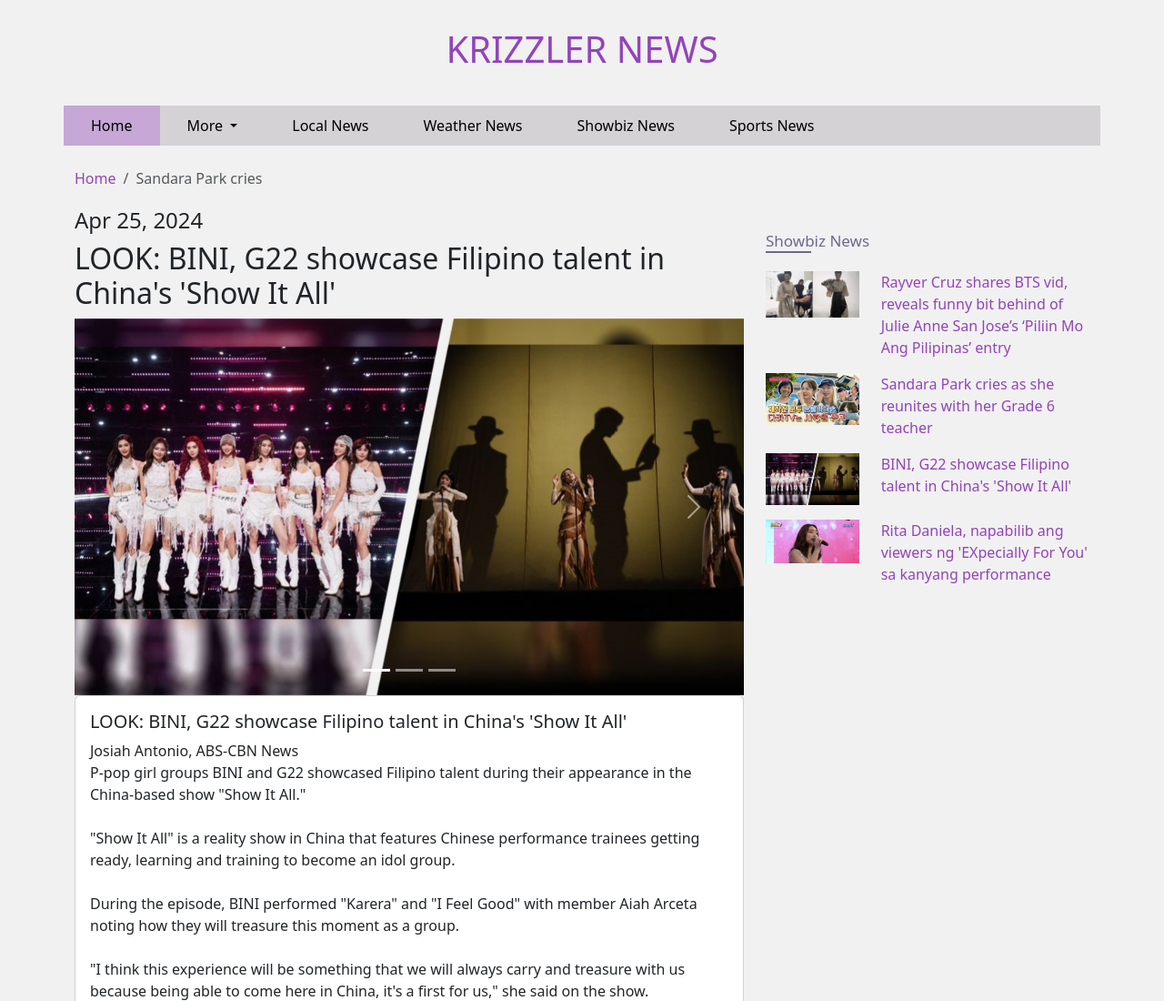
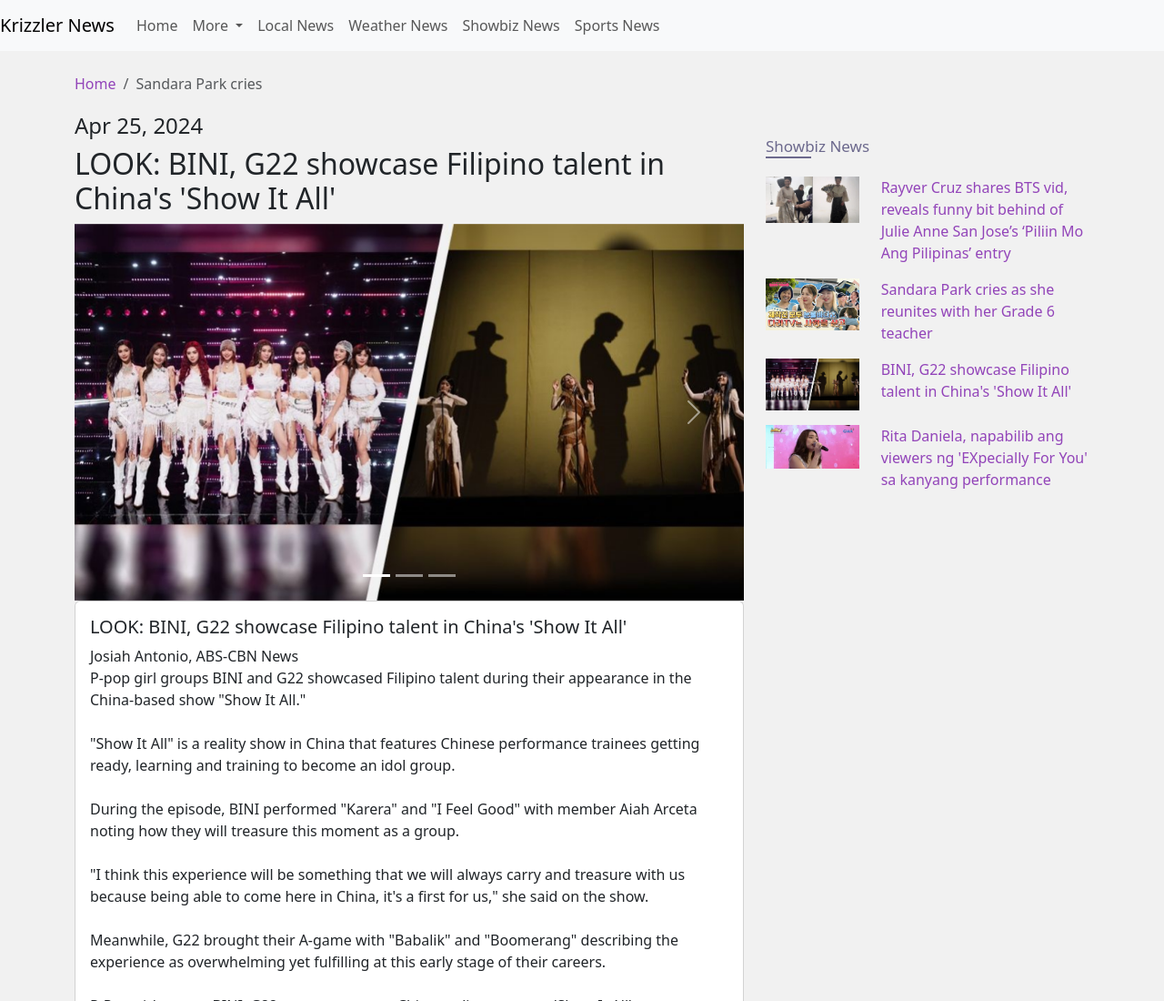
Before and after one commit to seollemi/NEWS, a plain HTML site: page entertainment1.html in a window 1280 px wide. Shown: the top 1100 px of the page at 91% size. Drawn offline with nearby package versions, Linux system fonts and the light colour scheme.

Commit message:
Fixed nav bar

```diff
--- a/entertainment1.html
+++ b/entertainment1.html
@@ -17,46 +17,41 @@
     </style>
 </head>
 <body>
-    <div class="container   col-sm-12 col-md-6 col-xs-12 col-lg-6 col-xxl-12"> <!-- Use container-fluid to make it full-width -->
-        <div class="logo-wrapper d-flex align-items-center justify-content-center">
-            <h1> <!-- big logo Krizzler  -->
-                <a href="index.html"  data-toggle="tooltip" data-placement="bottom" title="Home Page">Krizzler News</a>
-            </h1>
+    <nav class="navbar navbar-expand-lg navbar-light bg-light sticky-top">
+        <a class="navbar-brand" href="index.html">Krizzler News</a>
+        <button class="navbar-toggler" type="button" data-toggle="collapse" data-target="#navbarNav" aria-controls="navbarNav" aria-expanded="false" aria-label="Toggle navigation">
+            <span class="navbar-toggler-icon"></span>
+        </button>
+        <div class="collapse navbar-collapse" id="navbarNav">
+            <ul class="navbar-nav">
+                <li class="nav-item active">
+                    <a class="nav-link" href="index.html">Home</a>
+                </li>
+                <li class="nav-item dropdown">
+                    <a class="nav-link dropdown-toggle" href="#" id="sectionsDropdown" role="button" data-toggle="dropdown" aria-haspopup="true" aria-expanded="false">
+                        More
+                    </a>
+                    <div class="dropdown-menu" aria-labelledby="sectionsDropdown">
+                        <a class="dropdown-item" href="#about-us">About Us</a>
+                        <a class="dropdown-item" href="ref.html">References</a>
+                    </div>
+                </li>
+                <li class="nav-item">
+                    <a class="nav-link" href="#LN">Local News</a>
+                </li>
+                <li class="nav-item">
+                    <a class="nav-link" href="#WN">Weather News</a>
+                </li>
+                <li class="nav-item">
+                    <a class="nav-link" href="#SHN">Showbiz News</a>
+                </li>
+                <li class="nav-item">
+                    <a class="nav-link" href="#SN">Sports News</a>
+                </li>
+            </ul>
         </div>
-    </div>
+    </nav>
 
-    <div class="container menu sticky">
-        <div class="d-flex menu-items">
-            <div class="active">
-                <a href="index.html">Home</a>
-            </div>
-            <div class="dropdown">
-                <a class="dropdown-toggle" href="#" id="sectionsDropdown" role="button" data-toggle="dropdown" aria-haspopup="true" aria-expanded="false">
-                    More
-                </a>
-                <div class="dropdown-menu" aria-labelledby="sectionsDropdown">
-
-                    <a class="dropdown-item" href="#about-us">About Us</a>
-                    <a class="dropdown-item" href="ref.html">References</a>
-
-                </div>
-            </div>
-            <!-- Individual Section Links -->
-            <div>
-                <a href="index.html#LN">Local News</a>
-            </div>
-            <div>
-                <a href="index.html#WN">Weather News</a>
-            </div>
-            <div>
-                <a href="index.html#SHN">Showbiz News</a>
-            </div>
-            <div>
-                <a href="index.html#SN">Sports News</a>
-            </div>
-
-        </div>
-    </div>
     <br>
     <div class="container breadcrumb-container">
         <nav aria-label="breadcrumb">
```
Also changed, not shown: entertainment2.html (+27 -33 lines), index.html (+32 -35 lines), local1.html (+27 -33 lines), local2.html (+27 -33 lines), local3.html (+27 -33 lines), local4.html (+27 -33 lines), local5.html (+27 -33 lines), olympic.html (+29 -32 lines), weather1.html (+27 -33 lines), weather2.html (+27 -33 lines), weather3.html (+27 -33 lines).
